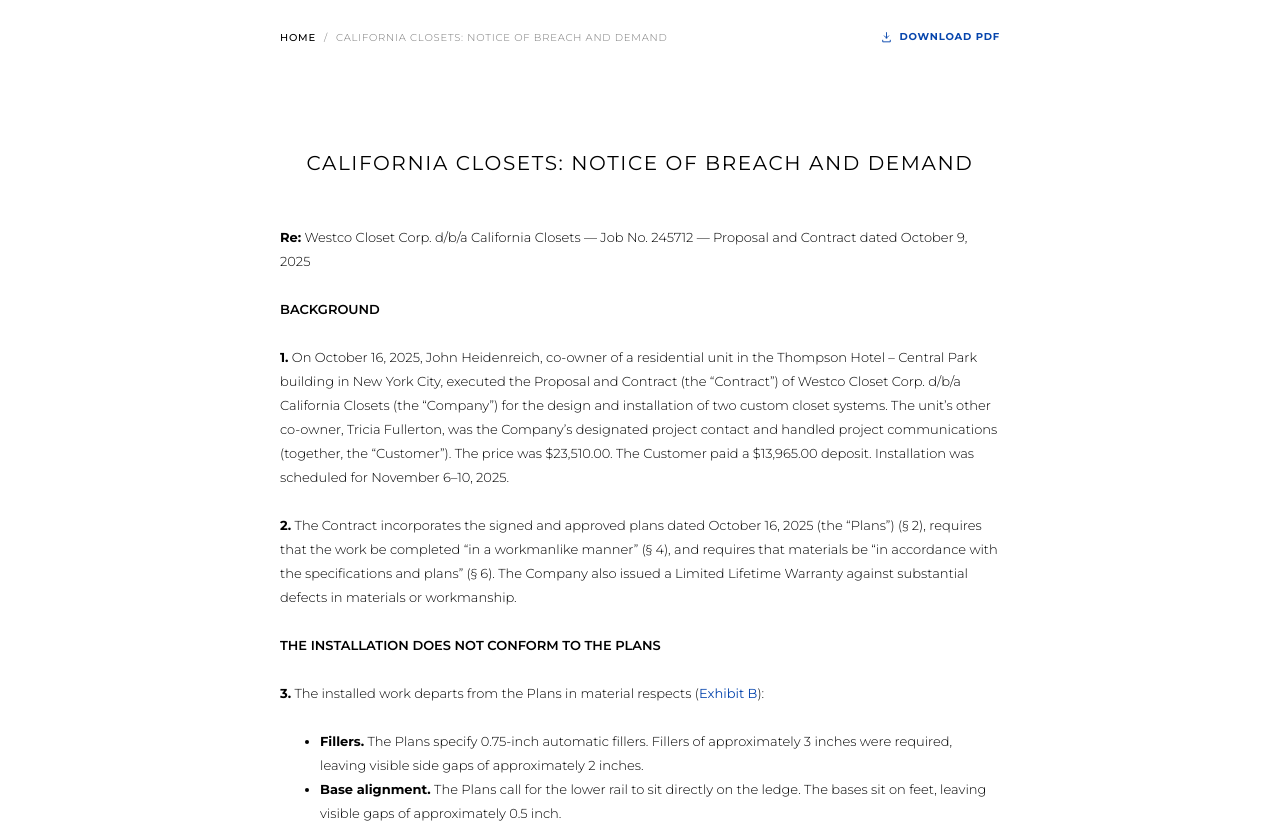
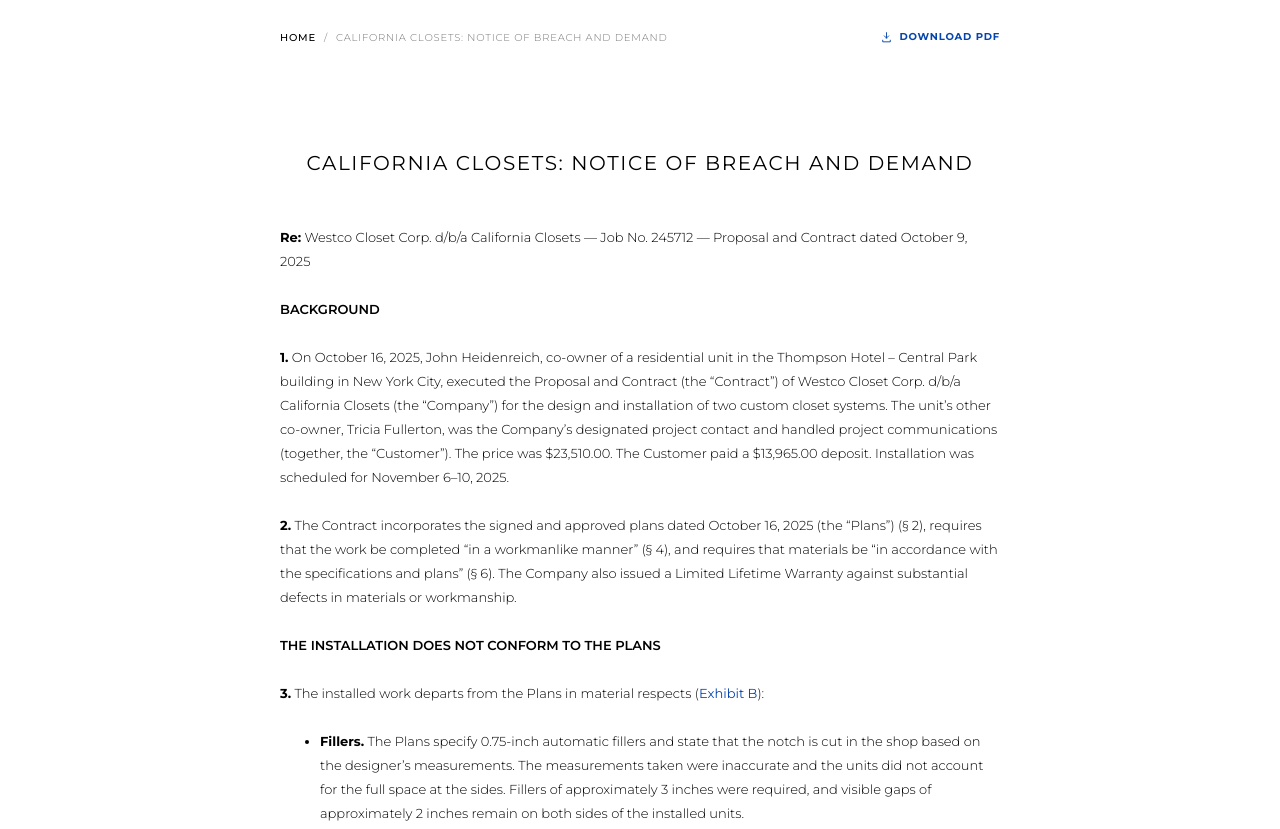
Before and after one commit to triciafu/centralparkinvestors, a plain HTML site: page cases/cc01/index.html in a window 1280 px wide. Shown: the part 115-944 px from the top of the page. Drawn offline with Linux system fonts and the light colour scheme.

Commit message:
Filler updates

```diff
--- a/cases/cc01/index.html
+++ b/cases/cc01/index.html
@@ -73,7 +73,7 @@
 <p><strong>3.</strong> The installed work departs from the Plans in material respects (<a href="/cases/cc01/exhibitb/" target="_blank" rel="noopener">Exhibit B</a>):</p>
 
 <ul>
-  <li><strong>Fillers.</strong> The Plans specify 0.75-inch automatic fillers. Fillers of approximately 3 inches were required, leaving visible side gaps of approximately 2 inches.</li>
+  <li><strong>Fillers.</strong> The Plans specify 0.75-inch automatic fillers and state that the notch is cut in the shop based on the designer’s measurements. The measurements taken were inaccurate and the units did not account for the full space at the sides. Fillers of approximately 3 inches were required, and visible gaps of approximately 2 inches remain on both sides of the installed units.</li>
   <li><strong>Base alignment.</strong> The Plans call for the lower rail to sit directly on the ledge. The bases sit on feet, leaving visible gaps of approximately 0.5 inch.</li>
   <li><strong>Electrical access.</strong> The Plans specify outlet locations and, for the left unit, an enclosure to cover the outlet and transformer. The specified outlet locations are obstructed, and the enclosure was not provided. A cutout for access to the TV outlet was to be provided in front of the outlet; it was placed more than a foot away.</li>
   <li><strong>Hardware.</strong> The push-to-open mechanisms failed during normal use.</li>
```
Also changed, not shown: cases/cc01/exhibitb/index.html (+1 -1 lines), source/site/cases/cc01/exhibitb/index.html (+1 -1 lines), source/site/cases/cc01/index.html (+1 -1 lines), 2 other files.
